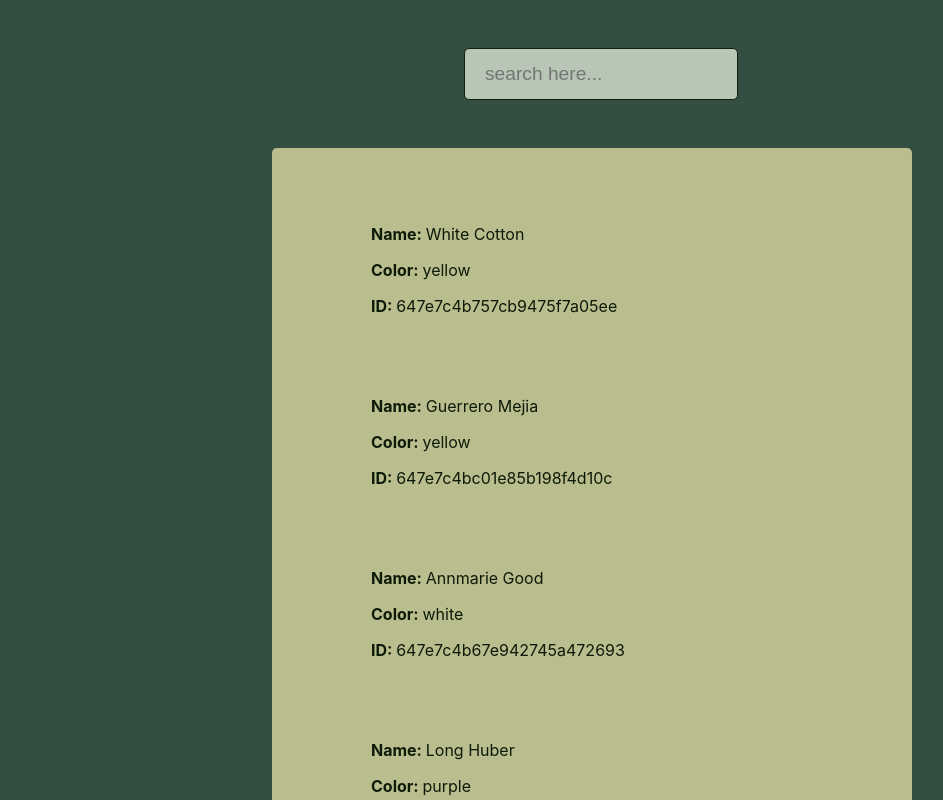
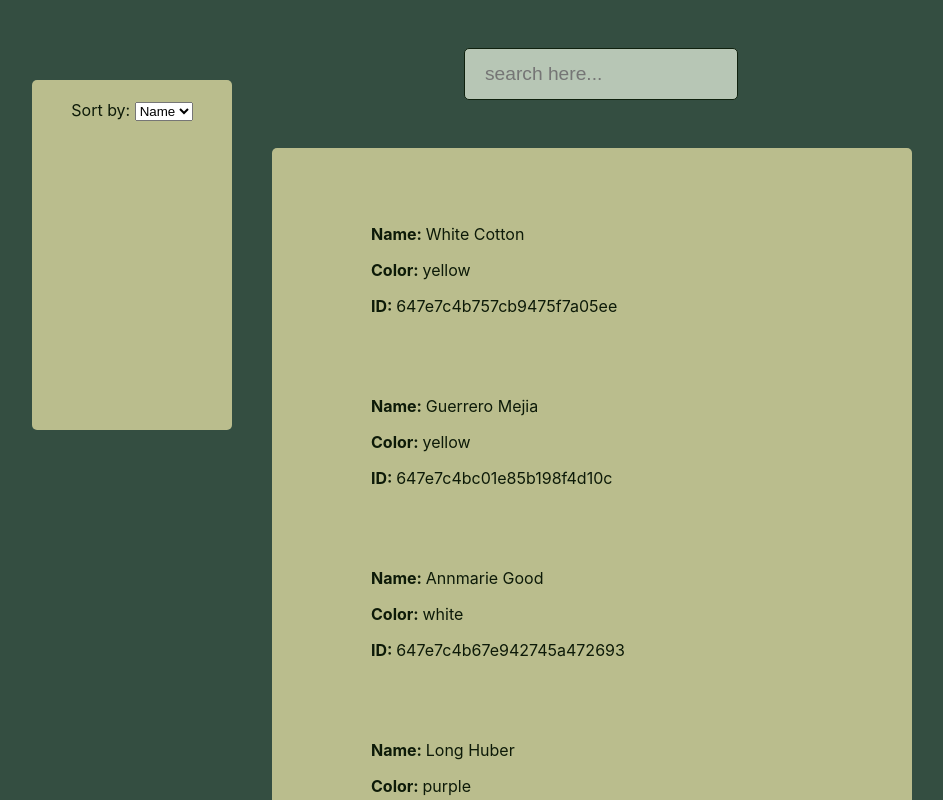
Before and after one commit to KhaledAjaj2026/pagination-app, a Next.js app: page / in a window 1280 px wide. Shown: the top 800 px of the page, without its empty margins (48-991 px from the left). Built offline with nearby package versions, Linux system fonts and the light colour scheme.

Commit message:
created and styled basic form for sort component; added select menu within sort.

```diff
--- /dev/null
+++ b/src/app/filter.jsx
@@ -0,0 +1,19 @@
+import attendees from '../../json/attendees.json'
+import styles from '../../styles/Home.module.scss'
+
+export default function Sort() {
+    return (
+        <>
+            <div className={styles.sort_body}>
+                <div className={styles.sort_form}>
+                    <label id={styles.sort_label} htmlFor="sort_select">Sort by: </label>
+                    <select name="sort_select" id={styles.sort_select} >
+                        <option value="name">Name</option>
+                        <option value="color">Color</option>
+                        <option value="id">ID</option>
+                    </select>
+                </div>
+            </div>
+        </>
+    );
+}
--- a/src/app/page.js
+++ b/src/app/page.js
@@ -1,12 +1,14 @@
 import SearchBar from './search-bar'
 import List from './list'
 import Paginator from './paginator'
+import Sort from './filter'
 
 export default function Home() {
   return (
     <>
       <SearchBar />
       <List />
+      <Sort />
       <Paginator />
     </>
   )
--- a/src/app/paginator.jsx
+++ b/src/app/paginator.jsx
@@ -42,7 +42,7 @@ export default function Paginator() {
                 </div>
                 <div className={styles.page_arrow}>
                     <Image
-                        className={styles.arrowImage}
+                        className={styles.arrow_image}
                         src={arrowRight}
                         alt="right arrow"
                         onClick={movePageRight}
--- a/styles/Home.module.scss
+++ b/styles/Home.module.scss
@@ -55,6 +55,23 @@ $mint-cream: #f1f7ed;
     }
 }
 
+/********** Sort **********/
+.sort_body {
+    width: 200px;
+    height: 350px;
+    background-color: $sage;
+    position: fixed;
+    left: 5rem;
+    top: 5rem;
+    border-radius: 5px;
+}
+.sort_form {
+    padding: 20px;
+    #sort_label {
+        color: $dark-green;
+    }
+}
+
 /********** Paginator **********/
 .paginator_body {
     display: flex;
```
